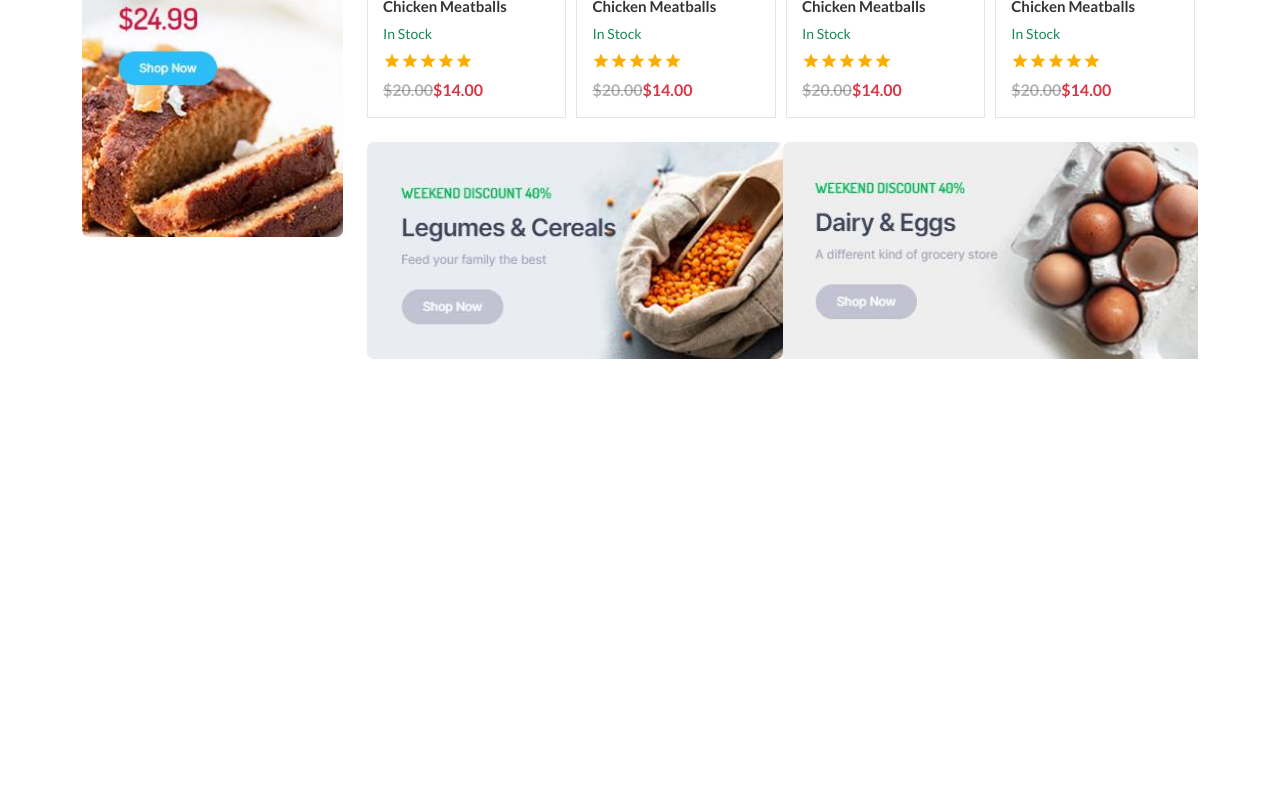
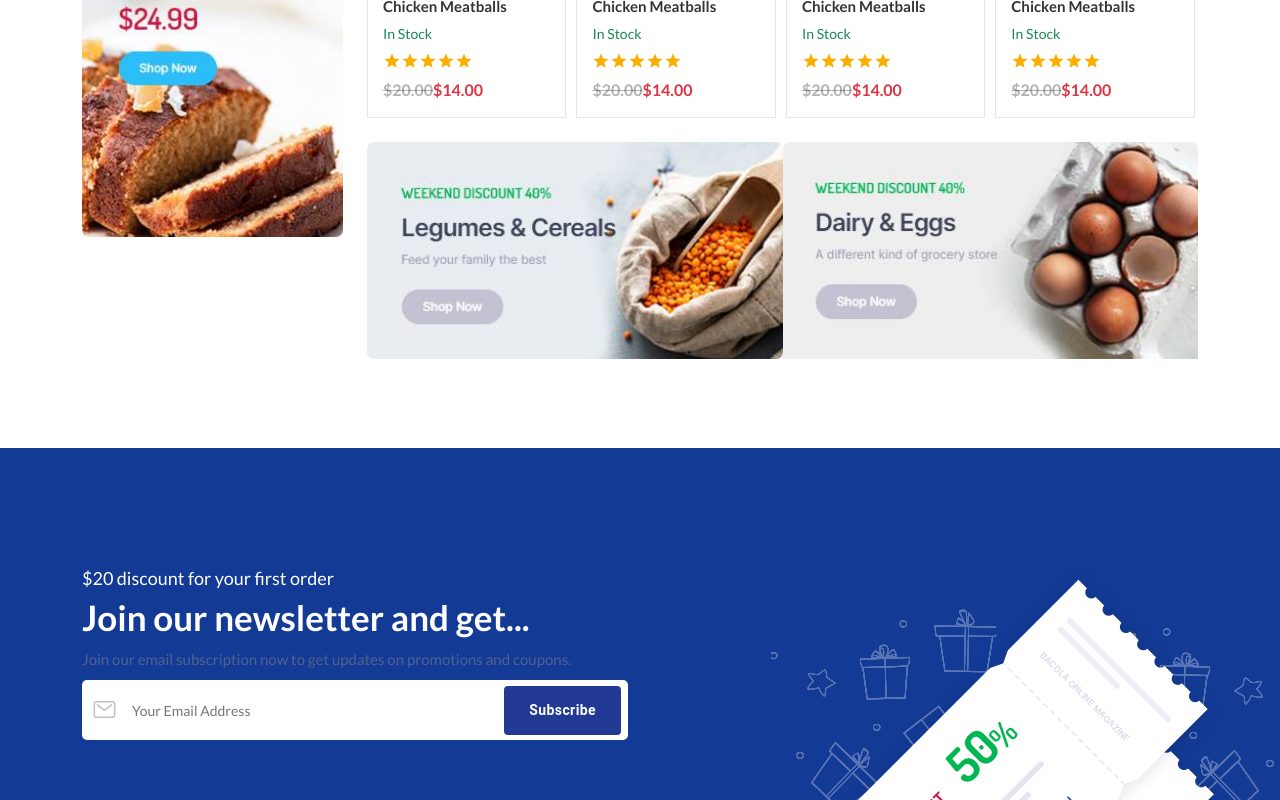
Before and after one commit to yogeshfunde2708/e-commerce, a React (Create React App) app: page / in a window 1280 px wide. Shown: the part 2000-2800 px from the top of the page. Before the commit the page ends 2432 px from the top, so only its background shows below. Built offline with nearby package versions, Linux system fonts and the light colour scheme; no server answers.

Commit message:
add news letter in home section

```diff
--- a/src/App.css
+++ b/src/App.css
@@ -675,3 +675,68 @@
   top: 10px;
   z-index: 100;
 }
+
+.newsLetterSection{
+  width: 100%;
+  height: auto;
+  background: #133a95;
+  height: 400px;
+  position: relative;overflow: hidden;
+  padding: 70px 0px;
+}
+.newsLetterSection .col-md-6{
+  position: static !important;
+}
+.newsLetterSection p {
+  font-size: 18px;
+  margin: 10px 0px;
+}
+.newsLetterSection h3{
+  font-size: 35px;
+  font-weight: bold;
+}
+.newsLetterSection p.text-light{
+  color: #fff;
+  opacity: 0.5;
+  font-size: 15px;
+}
+.newsLetterSection img{
+  position: absolute;
+  bottom: 0px;
+  right: 0px;
+}
+.newsLetterSection form{
+  width: 100%;
+  height: 60px;
+  background: #fff;
+  padding: 10px;
+  position: relative;
+  border-radius: 5px;
+}
+.newsLetterSection form svg{
+  position: absolute;
+  top: 17px;
+  left: 10px;
+  font-size: 25px;
+  opacity: 0.3;
+}
+.newsLetterSection form input{
+  width: 100%;
+  height: 40px;
+  background: #fff;
+  outline: none;
+  border: 0px !important;
+  padding-left: 40px;
+  padding-right: 200px;
+}
+.newsLetterSection form button{
+  position: absolute;
+  top: 6px;
+  right: 7px;
+  background: #233a95;
+  font-size: 14px;
+  padding: 12px 25px;
+  color: #fff;
+  text-transform: capitalize;
+  font-weight: 600;
+}
--- a/src/Components/HomeBanner/index.js
+++ b/src/Components/HomeBanner/index.js
@@ -18,28 +18,21 @@
         <Slider {...settings}>
           <div className="item">
             <img
-              src="https://cmsimages.shoppersstop.com/Entry_Banner_web_90704e9cc4/Entry_Banner_web_90704e9cc4.png"
+              src="https://klbtheme.com/bacola/wp-content/uploads/2021/04/slider-image-2.jpg"
               className="w-100"
               alt=""
             />
           </div>
           <div className="item">
             <img
-              src="https://cmsimages.shoppersstop.com/watch_main_kv_web_e69d8346be/watch_main_kv_web_e69d8346be.png"
+              src="https://klbtheme.com/bacola/wp-content/uploads/2021/05/slider-3.jpg"
               className="w-100"
               alt=""
             />
           </div>
           <div className="item">
             <img
-              src="https://cmsimages.shoppersstop.com/SS_25_pvt_brands_main_kv_web_0cf0856712/SS_25_pvt_brands_main_kv_web_0cf0856712.png"
-              className="w-100"
-              alt=""
-            />
-          </div>
-          <div className="item">
-          <img
-              src="https://cmsimages.shoppersstop.com/WW_web_db1b8a41d2/WW_web_db1b8a41d2.png"
+              src="https://klbtheme.com/bacola/wp-content/uploads/2021/04/slider-image-1.jpg"
               className="w-100"
               alt=""
             />
--- a/src/Pages/Home/index.js
+++ b/src/Pages/Home/index.js
@@ -9,6 +9,8 @@
 import ProductItem from "../../Components/ProductsItem";
 import banner3 from "../../assets/images/banner3.jpg";
 import banner4 from "../../assets/images/banner4.jpg";
+import newsLetterImg from "../../assets/images/coupon.png";
+import { IoMailOutline } from "react-icons/io5";
 
 const Home = () => {
   return (
@@ -62,6 +64,34 @@
           </div>
         </div>
       </section>
+
+      <section className="newsLetterSection mt-3 mb-3 d-flex align-items-center">
+        <div className="container">
+          <div className="row">
+            <div className="col-md-6">
+              <p className="text-white mb-1">
+                $20 discount for your first order
+              </p>
+              <h3 className="text-white">Join our newsletter and get...</h3>
+              <p className="text-light">
+                Join our email subscription now to get updates on promotions and
+                coupons.
+              </p>
+              <form>
+                <IoMailOutline />
+                <input type="text" placeholder="Your Email Address"/>
+                <Button>Subscribe</Button>
+              </form>
+            </div>
+            <div className="col-md-6">
+              <img src={newsLetterImg} alt="" />
+            </div>
+          </div>
+        </div>
+      </section>
+      <br></br>
+      <br></br>
+      <br></br>
     </>
   );
 };
```
